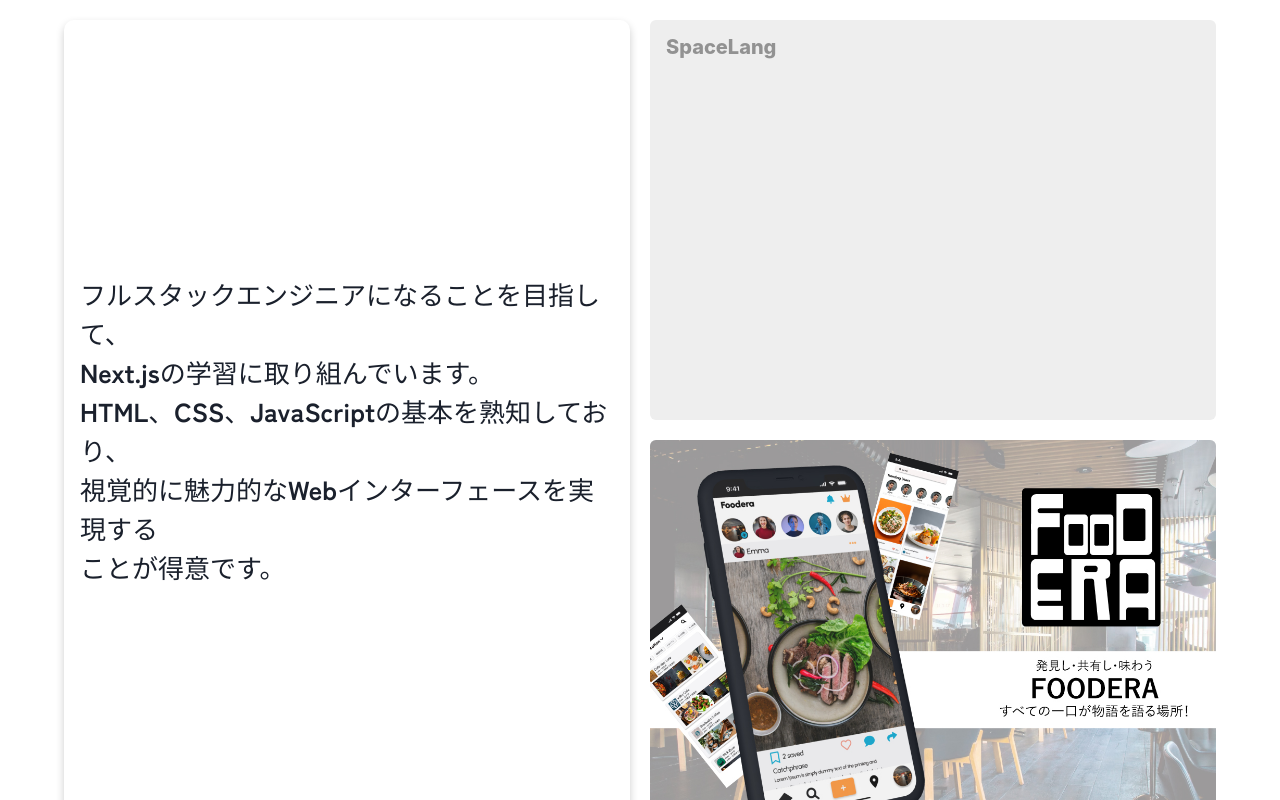
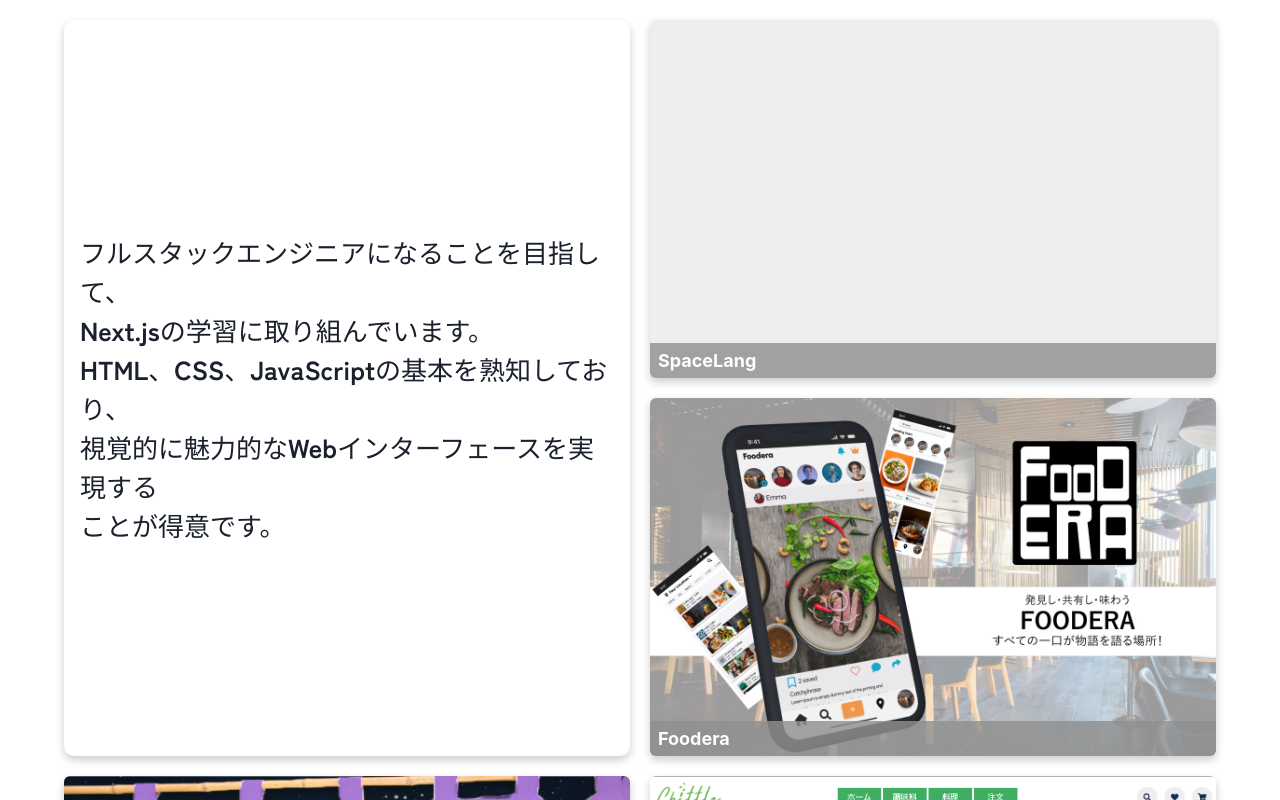
Before and after one commit to jasmix555/Portfolio_V2, a Next.js app: page /components/Works in a window 1280 px wide. Shown: the top 800 px of the page. Built offline with nearby package versions, Linux system fonts and the light colour scheme.

Commit message:
Refactor overlay title styling

```diff
--- a/src/pages/components/Works.tsx
+++ b/src/pages/components/Works.tsx
@@ -120,11 +120,7 @@
                   backgroundRepeat: "no-repeat",
                 }}
               ></div>
-              <div
-                className={`${style.title} ${style.fontL} ${style.overlayTitle}`}
-              >
-                {work.title}
-              </div>
+              <div className={` ${style.overlayTitle}`}>{work.title}</div>
             </div>
 
             <div className={style.innerContents}>
--- a/src/styles/Archive.module.scss
+++ b/src/styles/Archive.module.scss
@@ -25,12 +25,6 @@
   display: grid;
   grid-gap: 20px;
 
-  .overlayTitle {
-    opacity: 1;
-    transition: opacity 0.3s ease;
-    z-index: 2;
-  }
-
   .work:hover .overlayTitle {
     opacity: 0;
   }
@@ -40,18 +34,32 @@
     height: 100%;
     position: absolute;
     padding: 1.2rem 1.6rem;
+    .overlayTitle {
+      opacity: 1;
+      transition: opacity 0.3s ease;
+      position: absolute;
+      background: #909090d0;
+      font-size: clamp(0.8rem, 5vw, 1.8rem);
+      font-weight: 700;
+      color: #fefefe;
+      width: 100%;
+      bottom: 0;
+      left: 0;
+      padding: 0.4rem 0.8rem;
+    }
   }
 
   .work {
     background: #eee;
-    min-height: 40rem;
+    min-height: 35.8rem;
     height: 100%;
     position: relative;
     overflow: hidden;
     transition: 200ms ease-in-out;
     border-radius: 6px;
     color: rgb(146, 146, 146);
-    box-shadow: 0px 4px 8px rgba(255, 255, 255, 0.8); /* Add your box shadow here */
+    box-shadow: 0px 4px 8px rgba(0, 0, 0, 0.2); /* Add your box shadow here */
+
     &:hover {
       background: #e0e0e0;
       color: #777777;
@@ -110,6 +118,8 @@
     white-space: nowrap; /* Add this line */
     span {
       transition: 200ms ease-in-out;
+      display: block;
+      cursor: pointer;
     }
     &:hover {
       background: #eee;
@@ -137,13 +147,13 @@
   }
 
   .fontM {
-    font-size: 1.4rem;
-    font-weight: 600;
+    font-size: 1.6rem;
+    font-weight: 700;
   }
 
   .fontS {
-    font-size: 1rem;
-    font-weight: 400;
+    font-size: 1.2rem;
+    font-weight: 600;
   }
 }
 
```
